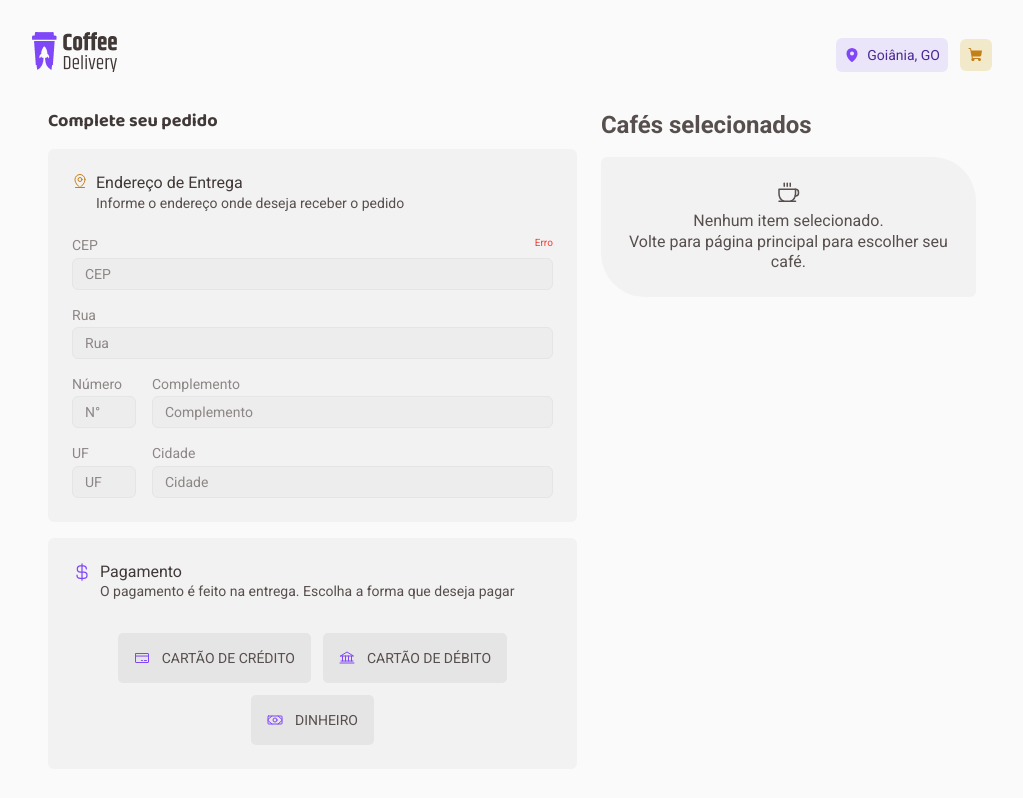
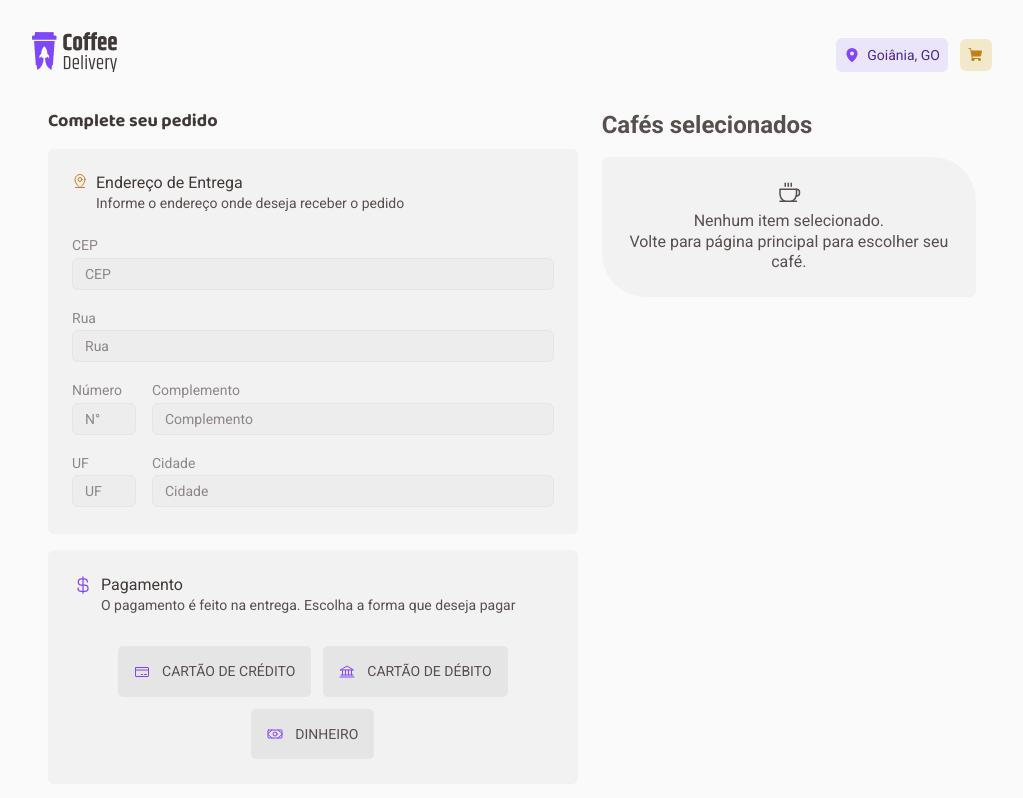
Before and after one commit to YasminGonc/coffe-delivery, a React (Vite) app: page /checkout in a window 1280 px wide. Shown: the whole page, without its empty margins (128-1151 px from the left). Built offline with nearby package versions, Linux system fonts and the light colour scheme.

Commit message:
form validation

```diff
--- a/package.json
+++ b/package.json
@@ -9,11 +9,14 @@
     "preview": "vite preview"
   },
   "dependencies": {
+    "@hookform/resolvers": "^2.9.8",
     "phosphor-react": "^1.4.1",
     "react": "^18.2.0",
     "react-dom": "^18.2.0",
+    "react-hook-form": "^7.37.0",
     "react-router-dom": "^6.4.1",
-    "styled-components": "^5.3.6"
+    "styled-components": "^5.3.6",
+    "zod": "^3.19.1"
   },
   "devDependencies": {
     "@types/react": "^18.0.17",
--- a/src/pages/Checkout/componentes/Address/index.tsx
+++ b/src/pages/Checkout/componentes/Address/index.tsx
@@ -1,9 +1,22 @@
-import { AddressContainer, HeaderContainer, InputCep, InputCity, InputComplement, InputNumber, InputsContainer, InputStreet, InputUf, LabelContainer, OrderContainer, TextContainer } from './style'
+import { AddressContainer, HeaderContainer, InputCep, InputCity, InputComplement, InputNumber, InputsContainer, InputStreet, InputUf, OrderContainer, TextContainer, Error } from './style'
 
 import { MapPinLine } from 'phosphor-react'
 import { PaymentMethod } from '../PaymentMethod'
+import { useFormContext } from 'react-hook-form'
+
+interface ErrorsType {
+    errors: {
+        [key: string]: {
+            message: string;
+        }
+    }
+}
 
 export function Address() {
+    const { register, getValues, formState } = useFormContext()
+
+    const { errors } = formState as unknown as ErrorsType;
+
     return (
         <OrderContainer>
             <h2>Complete seu pedido</h2>
@@ -15,33 +28,73 @@ export function Address() {
                         <p>Informe o endereço onde deseja receber o pedido</p>
                     </TextContainer>
                 </HeaderContainer>
+
                 <InputsContainer>
-                    <InputCep>
-                        <LabelContainer>
-                            <label htmlFor="cep">CEP</label>
-                            <span>Erro</span>
-                        </LabelContainer>
-                        <input type="text" id='cep' name='cep' placeholder='CEP' />
+                    <InputCep hasErrors={!!errors.cep?.message}>
+                        <label htmlFor="cep">CEP</label>
+                        <input
+                            type="text"
+                            id='cep'
+                            placeholder='CEP'
+                            {...register('cep', { valueAsNumber: false }/*, {
+                                onChange: () => console.log(getValues('cep'))
+                            }*/)}
+                        />
+                        <Error>{errors.cep?.message}</Error>
                     </InputCep>
-                    <InputStreet>
+
+                    <InputStreet hasErrors={!!errors.rua?.message}>
                         <label htmlFor="rua">Rua</label>
-                        <input type="text" id='rua' name='rua' placeholder='Rua' />
+                        <input
+                            type="text"
+                            id='rua'
+                            placeholder='Rua'
+                            {...register('rua')}
+                        />
+                        <Error>{errors.rua?.message}</Error>
                     </InputStreet>
-                    <InputNumber>
+
+                    <InputNumber hasErrors={!!errors.numero?.message}>
                         <label htmlFor="numero">Número</label>
-                        <input type="text" id='numero' name='numero' placeholder='N°' />
+                        <input
+                            type="text"
+                            id='numero'
+                            placeholder='N°'
+                            {...register('numero', { valueAsNumber: false })}
+                        />
+                        <Error>{errors.numero?.message}</Error>
                     </InputNumber>
+
                     <InputComplement>
                         <label htmlFor="complemento">Complemento</label>
-                        <input type="text" id='complemento' name='complemento' placeholder='Complemento' />
+                        <input
+                            type="text"
+                            id='complemento'
+                            placeholder='Complemento'
+                            {...register('complemento')}
+                        />
                     </InputComplement>
-                    <InputUf>
+
+                    <InputUf hasErrors={!!errors.uf?.message}>
                         <label htmlFor="uf">UF</label>
-                        <input type="text" id='uf' name='uf' placeholder='UF' />
+                        <input
+                            type="text"
+                            id='uf'
+                            placeholder='UF'
+                            {...register('uf')}
+                        />
+                        <Error>{errors.uf?.message}</Error>
                     </InputUf>
-                    <InputCity>
+
+                    <InputCity hasErrors={!!errors.cidade?.message}>
                         <label htmlFor="cidade">Cidade</label>
-                        <input type="text" id='cidade' name='cidade' placeholder='Cidade' />
+                        <input
+                            type="text"
+                            id='cidade'
+                            placeholder='Cidade'
+                            {...register('cidade')}
+                        />
+                        <Error>{errors.cidade?.message}</Error>
                     </InputCity>
                 </InputsContainer>
             </AddressContainer>
--- a/src/pages/Checkout/componentes/Address/style.ts
+++ b/src/pages/Checkout/componentes/Address/style.ts
@@ -48,7 +48,11 @@ export const InputsContainer = styled.div`
     gap: 1rem;
     color: var(--baseLabel);
 `
-const InputContainer = styled.div`
+interface InputContainerProps {
+    hasErrors?: boolean;
+}
+
+const InputContainer = styled.div<InputContainerProps>`
     display: flex;
     flex-direction: column;
     gap: 0.2rem;
@@ -65,7 +69,8 @@ const InputContainer = styled.div`
         font-size: 0.875rem;
 
         border-radius: 6px;
-        border: 1px solid var(--baseButton);
+        border: 1px solid;
+        border-color: ${props => props.hasErrors ? 'var(--warning)' : 'var(--baseButton)'};
         background-color: var(--baseInput);
 
         &:focus {
@@ -98,12 +103,7 @@ export const InputUf = styled(InputContainer)`
 export const InputCity = styled(InputContainer)`
     grid-area: city;
 `
-export const LabelContainer = styled.div`
-    display: flex;
-    justify-content: space-between;
-
-    span {
-        font-size: 0.625rem;
-        color: var(--warning);
-    }
+export const Error = styled.span`
+    font-size: 0.625rem;
+    color: var(--warning);
 `
--- a/src/pages/Checkout/componentes/Cart/index.tsx
+++ b/src/pages/Checkout/componentes/Cart/index.tsx
@@ -15,7 +15,6 @@ export function Cart() {
                 {hasOrders &&
                     coffeeOrder.map(order => {
                         return (
-                            <>
                             <ItemContainer key={order.id}>
                                 <img src={order.img} />
                                 <CoffeeName>{order.name}</CoffeeName>
@@ -26,7 +25,20 @@ export function Cart() {
                                     Remover
                                 </ButtonRemove>
                             </ItemContainer>
+                        )
+                    })
+                }
 
+                {!hasOrders &&
+                    <NoOrder>
+                        <Coffee size={24} />
+                        <p>Nenhum item selecionado.</p>
+                        <p>Volte para página principal para escolher seu café.</p>
+                    </NoOrder>
+                }
+
+                {hasOrders &&
+                    <>
                         <TotalContainer>
                             <TotalItem>
                                 <p>Total de itens</p>
@@ -44,16 +56,6 @@ export function Cart() {
 
                         <ConfirmOrder type='submit'>confirmar pedido</ConfirmOrder>
                     </>
-                        )
-                    })
-                }
-
-                {!hasOrders &&
-                    <NoOrder>
-                        <Coffee size={24} />
-                        <p>Nenhum item selecionado.</p>
-                        <p>Volte para página principal para escolher seu café.</p>
-                    </NoOrder>
                 }
             </ItensContainer>
         </CartContainer>
--- a/src/pages/Checkout/componentes/Cart/style.ts
+++ b/src/pages/Checkout/componentes/Cart/style.ts
@@ -3,6 +3,7 @@ import { ButtonAddRemove } from '../../../../components/ButtonAddRemove'
 
 export const CartContainer = styled.div`
     margin-bottom: 2rem;
+
     h2 {
         margin-bottom: 1rem;
     }
--- a/src/pages/Checkout/componentes/PaymentMethod/index.tsx
+++ b/src/pages/Checkout/componentes/PaymentMethod/index.tsx
@@ -1,10 +1,23 @@
 import { HeaderContainer, InputContainer, PaymentContainer, TextContainer } from './style'
 
 import { Bank, CreditCard, CurrencyDollar, Money } from 'phosphor-react'
+import { useFormContext } from 'react-hook-form'
+
+interface ErrorsType {
+    errors: {
+        [key: string]: {
+            message: string;
+        }
+    }
+}
 
 export function PaymentMethod() {
+    const { register, formState } = useFormContext();
+
+    const { errors } = formState as unknown as ErrorsType;
+
     return(
-        <PaymentContainer>
+        <PaymentContainer hasError={!!errors.pagamento?.message}>
             <HeaderContainer>
                 <CurrencyDollar size={20} />
                 <TextContainer>
@@ -14,24 +27,26 @@ export function PaymentMethod() {
             </HeaderContainer>
 
             <InputContainer>
-                <input type="radio" name="payment" id="credit" />
+                <input type="radio" id="credit" {...register('pagamento')} value='Cartão de crédito'/>
                 <label htmlFor="credit">
                     <CreditCard />
                     Cartão de crédito
                 </label>
 
-                <input type="radio" name="payment" id="debit" />
+                <input type="radio" id="debit" {...register('pagamento')} value='Cartão de débito'/>
                 <label htmlFor="debit">
                     <Bank />
                     Cartão de débito
                 </label>
 
-                <input type="radio" name="payment" id="cash" />
+                <input type="radio" id="cash" {...register('pagamento')} value='Dinheiro'/>
                 <label htmlFor="cash">
                     <Money />
                     Dinheiro
                 </label>
             </InputContainer>
+
+            {/* <span>{errors.pagamento?.message}</span> */}
         </PaymentContainer>
     )
 }
--- a/src/pages/Checkout/componentes/PaymentMethod/style.ts
+++ b/src/pages/Checkout/componentes/PaymentMethod/style.ts
@@ -1,10 +1,16 @@
 import styled from 'styled-components'
 
-export const PaymentContainer = styled.div`
+interface PaymentContainerProps {
+    hasError: boolean;
+}
+
+export const PaymentContainer = styled.div<PaymentContainerProps>`
     background-color: var(--baseCard);
     border-radius: 6px;
+    border: 1px solid;
     font-size: 0.875rem;
     color: var(--baseText);
+    border-color: ${props => props.hasError ? 'var(--warning)' : 'transparent'};
 
     padding: 1.5rem; //padding desktop 2.5rem
 `
--- a/src/pages/Checkout/index.tsx
+++ b/src/pages/Checkout/index.tsx
@@ -1,13 +1,55 @@
 import { CheckoutContainer } from './style'
 
+import { useForm, FormProvider } from 'react-hook-form'
+import * as zod from 'zod'
+import { zodResolver } from '@hookform/resolvers/zod'
 import { Address } from './componentes/Address'
 import { Cart } from './componentes/Cart'
+import { useNavigate } from 'react-router-dom'
+
+const deliveryFormValidationSchema = zod.object({
+    cep: zod.string().min(8, 'Informe um CEP com 8 dígitos').max(8, 'Informe um CEP com 8 dígitos'),
+    rua: zod.string().min(1, 'Informe o nome da rua'),
+    numero: zod.string().min(1, 'Informe o número'),
+    uf: zod.string().min(2, 'Informe o estado').max(2, 'Informe o estado'),
+    cidade: zod.string().min(3, 'Informe a cidade'),
+    pagamento: zod.string(),
+});
+
+interface DeliveryData {
+    cep: string;
+    rua: string;
+    numero: number;
+    complemento: string | null;
+    uf: string;
+    cidade: string;
+    pagamento: string;
+}
 
 export function Checkout() {
-    return(
+    const deliveryForm = useForm<DeliveryData>({
+        resolver: zodResolver(deliveryFormValidationSchema),
+    });
+
+    const { handleSubmit, formState } = deliveryForm;
+
+    //const navigate = useNavigate();
+
+    function handleCreateDelivery(data: DeliveryData) {
+        console.log(data);
+        //navigate('/success')
+    }
+
+    console.log(formState.errors)
+
+    return (
         <CheckoutContainer >
-            <Address />
-            <Cart />
+            <form onSubmit={handleSubmit(handleCreateDelivery)} action="">
+                <FormProvider {...deliveryForm}>
+                    <Address />
+                    <Cart />
+                </FormProvider>
+            </form>
         </CheckoutContainer>
     )
 }
--- a/src/pages/Checkout/style.ts
+++ b/src/pages/Checkout/style.ts
@@ -1,14 +1,18 @@
 import styled from 'styled-components'
 import { Form } from 'react-router-dom'
 
-export const CheckoutContainer = styled.form`
+export const CheckoutContainer = styled.div`
     padding: 0 1rem; //padding lateral para o mobile
 
-    display: flex;
-    flex-direction: column;
-    gap: 1.5rem;
+    form {
+        display: flex;
+        flex-direction: column;
+        gap: 1.5rem;
+    }
 
     @media screen and (min-width: 768px) {
-        flex-direction: row;
+        form {
+            flex-direction: row;
+        }
     }
 `
```
Also changed, not shown: 1 other file (tests, documents, lock files or other folders). Lines whose indentation alone changed are shown as unchanged.
